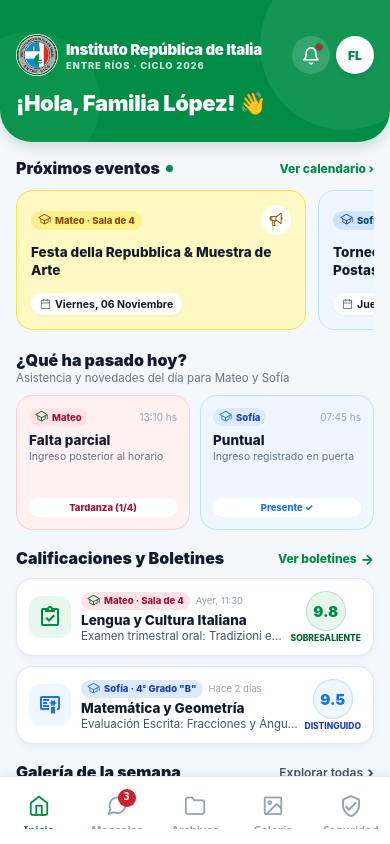
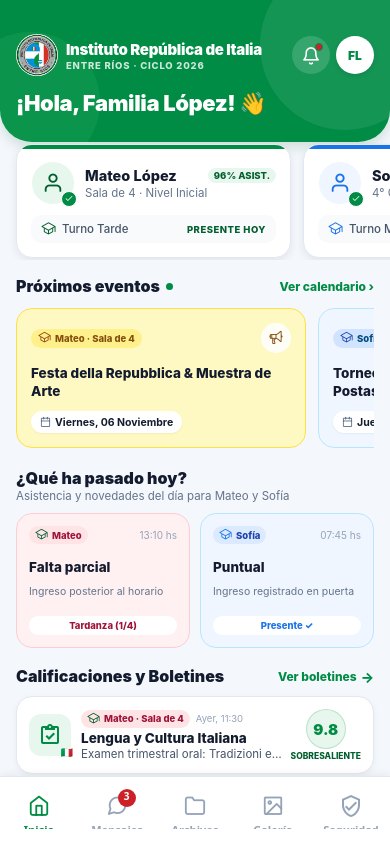
Before and after one commit to Swiftboat2/biliapp, a React Native app in the folder apps/mobile/: screen /Inicio in a window 390 px wide. Built offline with nearby package versions, Linux system fonts and the light colour scheme.

Commit message:
fix(mobile): rewrite broken HomeScreen JSX after icon migration

```diff
--- a/apps/mobile/src/screens/HomeScreen.tsx
+++ b/apps/mobile/src/screens/HomeScreen.tsx
@@ -9,17 +9,22 @@ import {
   useWindowDimensions,
 } from 'react-native';
 import { useSafeAreaInsets } from 'react-native-safe-area-context';
+import { useActiveStudent } from '../context/StudentContext';
 import { colors } from '../theme/colors';
 import { Icon } from '../components/Icon';
 
 export const HomeScreen: React.FC<{ navigation: any }> = ({ navigation }) => {
+  const { students, setActiveStudent } = useActiveStudent();
   const { width } = useWindowDimensions();
   const insets = useSafeAreaInsets();
 
-  // Dynamic responsive dimensions
   const isSmallScreen = width < 380;
   const topInsetPadding = Math.max(insets.top, 24) + 10;
   const eventCardWidth = Math.min(width * 0.78, 290);
+  const studentCardWidth = Math.min(width * 0.74, 275);
+
+  const mateo = students.find((s) => s.educationalLevel === 'INICIAL') || students[0];
+  const sofia = students.find((s) => s.educationalLevel === 'PRIMARIA') || students[1] || students[0];
 
   return (
     <ScrollView
@@ -29,11 +34,9 @@ export const HomeScreen: React.FC<{ navigation: any }> = ({ navigation }) => {
     >
       {/* 1. HERO BANNER INSTITUCIONAL VERDE (#008C45) */}
       <View style={[styles.heroHeader, { paddingTop: topInsetPadding }]}>
-        {/* Luces sutiles de fondo */}
         <View style={styles.heroCircleTopRight} />
         <View style={styles.heroCircleBottomLeft} />
 
-        {/* Cabecera Superior: Escudo + Título + Notificaciones y Avatar Familiar */}
         <View style={styles.heroTopRow}>
           <View style={styles.heroBrand}>
             <Image
@@ -53,7 +56,6 @@ export const HomeScreen: React.FC<{ navigation: any }> = ({ navigation }) => {
           </View>
 
           <View style={styles.heroActionsRow}>
-            {/* Botón Notificaciones con badge rojo */}
             <TouchableOpacity
               style={[styles.notifBtn, isSmallScreen && styles.actionBtnSmall]}
               activeOpacity={0.85}
@@ -63,14 +65,12 @@ export const HomeScreen: React.FC<{ navigation: any }> = ({ navigation }) => {
               <View style={styles.notifRedDot} />
             </TouchableOpacity>
 
-            {/* Avatar Familia López */}
             <View style={[styles.familyAvatar, isSmallScreen && styles.actionBtnSmall]}>
               <Text style={styles.familyAvatarText}>FL</Text>
             </View>
           </View>
         </View>
 
-        {/* Saludo Cálido */}
         <View style={styles.heroGreeting}>
           <Text style={[styles.heroHello, isSmallScreen && styles.heroHelloSmall]}>
             ¡Hola, Familia López! 👋
@@ -78,9 +78,93 @@ export const HomeScreen: React.FC<{ navigation: any }> = ({ navigation }) => {
         </View>
       </View>
 
-      {/* CONTENIDO DEL TABLERO UNIFICADO */}
+      {/* 2. TARJETAS DE ESTUDIANTES */}
+      <ScrollView
+        horizontal
+        showsHorizontalScrollIndicator={false}
+        contentContainerStyle={styles.studentsScrollContainer}
+        decelerationRate="fast"
+        snapToInterval={studentCardWidth + 12}
+      >
+        {/* Tarjeta Mateo */}
+        <TouchableOpacity
+          style={[styles.studentCard, { width: studentCardWidth }]}
+          activeOpacity={0.9}
+          onPress={() => { if (mateo) setActiveStudent(mateo); }}
+        >
+          <View style={styles.studentCardAccentGreen} />
+          <View style={styles.studentCardTopRow}>
+            <View style={styles.studentAvatarWrap}>
+              <View style={styles.studentAvatarCircleGreen}>
+                <Icon name="usuario" size={22} color="#005F2E" />
+              </View>
+              <View style={styles.checkBadge}>
+                <Icon name="check" size={9} color="#FFFFFF" />
+              </View>
+            </View>
+            <View style={styles.studentDetailsCol}>
+              <View style={styles.studentNameAndRateRow}>
+                <Text style={styles.studentNameText} numberOfLines={1}>Mateo López</Text>
+                <View style={styles.asistBadgeGreen}>
+                  <Text style={styles.asistBadgeTextGreen}>96% ASIST.</Text>
+                </View>
+              </View>
+              <Text style={styles.studentLevelText} numberOfLines={1}>
+                Sala de 4 · Nivel Inicial
+              </Text>
+            </View>
+          </View>
+          <View style={styles.studentStatusStrip}>
+            <View style={styles.studentStatusLeft}>
+              <Icon name="graduacion" size={13} color="#005F2E" />
+              <Text style={styles.statusShiftText}>Turno Tarde</Text>
+            </View>
+            <Text style={styles.statusPresentGreen}>PRESENTE HOY</Text>
+          </View>
+        </TouchableOpacity>
+
+        {/* Tarjeta Sofía */}
+        <TouchableOpacity
+          style={[styles.studentCard, { width: studentCardWidth }]}
+          activeOpacity={0.9}
+          onPress={() => { if (sofia) setActiveStudent(sofia); }}
+        >
+          <View style={styles.studentCardAccentCeleste} />
+          <View style={styles.studentCardTopRow}>
+            <View style={styles.studentAvatarWrap}>
+              <View style={styles.studentAvatarCircleCeleste}>
+                <Icon name="usuario" size={22} color="#1A73E8" />
+              </View>
+              <View style={styles.checkBadge}>
+                <Icon name="check" size={9} color="#FFFFFF" />
+              </View>
+            </View>
+            <View style={styles.studentDetailsCol}>
+              <View style={styles.studentNameAndRateRow}>
+                <Text style={styles.studentNameText} numberOfLines={1}>Sofía López</Text>
+                <View style={styles.asistBadgeCeleste}>
+                  <Text style={styles.asistBadgeTextCeleste}>98% ASIST.</Text>
+                </View>
+              </View>
+              <Text style={styles.studentLevelText} numberOfLines={1}>
+                4° Grado "B" · Primaria
+              </Text>
+            </View>
+          </View>
+          <View style={styles.studentStatusStrip}>
+            <View style={styles.studentStatusLeft}>
+              <Icon name="graduacion" size={13} color="#1A73E8" />
+              <Text style={styles.statusShiftText}>Turno Mañana</Text>
+            </View>
+            <Text style={styles.statusPresentGreen}>PRESENTE HOY</Text>
+          </View>
+        </TouchableOpacity>
+      </ScrollView>
+
+      {/* 3. CONTENIDO DEL TABLERO UNIFICADO */}
       <View style={styles.contentBody}>
-        {/* SECCIÓN 1: PRÓXIMOS EVENTOS (Distinguidos por hijo) */}
+
+        {/* SECCIÓN 1: PRÓXIMOS EVENTOS */}
         <View style={styles.sectionWrap}>
           <View style={styles.sectionHeaderRow}>
             <View style={styles.sectionTitleWithDot}>
@@ -99,9 +183,8 @@ export const HomeScreen: React.FC<{ navigation: any }> = ({ navigation }) => {
             decelerationRate="fast"
             snapToInterval={eventCardWidth + 12}
           >
-            {/* Evento 1: Para Mateo (Jardín) */}
+            {/* Evento 1: Mateo */}
             <View style={[styles.eventCardCelebration, { width: eventCardWidth }]}>
-              <View>
               <View style={styles.eventCardTopRow}>
                 <View style={[styles.eventChildBadgeMateo, { flexDirection: 'row', alignItems: 'center', gap: 4 }]}>
                   <Icon name="graduacion" size={11} color="#92400E" />
@@ -112,18 +195,16 @@ export const HomeScreen: React.FC<{ navigation: any }> = ({ navigation }) => {
                 </View>
               </View>
               <Text style={styles.eventCardTitle} numberOfLines={2}>
-                  Festa della Repubblica & Muestra de Arte
+                Festa della Repubblica &amp; Muestra de Arte
               </Text>
-              </View>
               <View style={[styles.eventDatePill, { flexDirection: 'row', alignItems: 'center', gap: 4 }]}>
                 <Icon name="calendario" size={11} color="#64748B" />
                 <Text style={styles.eventDateText}>Viernes, 06 Noviembre</Text>
               </View>
             </View>
 
-            {/* Evento 2: Para Sofía (Primaria) */}
+            {/* Evento 2: Sofía */}
             <View style={[styles.eventCardMeeting, { width: eventCardWidth }]}>
-              <View>
               <View style={styles.eventCardTopRow}>
                 <View style={[styles.eventChildBadgeSofia, { flexDirection: 'row', alignItems: 'center', gap: 4 }]}>
                   <Icon name="graduacion" size={11} color="#1E40AF" />
@@ -136,16 +217,14 @@ export const HomeScreen: React.FC<{ navigation: any }> = ({ navigation }) => {
               <Text style={styles.eventCardTitle} numberOfLines={2}>
                 Torneo Intercolegial de Atletismo y Postas
               </Text>
-              </View>
               <View style={[styles.eventDatePill, { flexDirection: 'row', alignItems: 'center', gap: 4 }]}>
                 <Icon name="calendario" size={11} color="#64748B" />
                 <Text style={styles.eventDateText}>Jueves, 12 Noviembre</Text>
               </View>
             </View>
 
-            {/* Evento 3: Toda la Familia */}
+            {/* Evento 3: Familia */}
             <View style={[styles.eventCardGeneral, { width: eventCardWidth }]}>
-              <View>
               <View style={styles.eventCardTopRow}>
                 <View style={[styles.eventChildBadgeFamily, { flexDirection: 'row', alignItems: 'center', gap: 4 }]}>
                   <Icon name="usuario" size={11} color="#065F46" />
@@ -158,7 +237,6 @@ export const HomeScreen: React.FC<{ navigation: any }> = ({ navigation }) => {
               <Text style={styles.eventCardTitle} numberOfLines={2}>
                 Reunión de Padres y Balance Pedagógico
               </Text>
-              </View>
               <View style={[styles.eventDatePill, { flexDirection: 'row', alignItems: 'center', gap: 4 }]}>
                 <Icon name="calendario" size={11} color="#64748B" />
                 <Text style={styles.eventDateText}>Martes, 17 Noviembre</Text>
@@ -167,7 +245,7 @@ export const HomeScreen: React.FC<{ navigation: any }> = ({ navigation }) => {
           </ScrollView>
         </View>
 
-        {/* SECCIÓN 2: "¿QUÉ HA PASADO HOY?" (Estado de ambos chicos con flexWrap) */}
+        {/* SECCIÓN 2: ¿QUÉ HA PASADO HOY? */}
         <View style={styles.sectionWrap}>
           <View>
             <Text style={styles.sectionTitle}>¿Qué ha pasado hoy?</Text>
@@ -175,11 +253,9 @@ export const HomeScreen: React.FC<{ navigation: any }> = ({ navigation }) => {
               Asistencia y novedades del día para Mateo y Sofía
             </Text>
           </View>
-
           <View style={styles.dualGrid}>
-            {/* Card Mateo: Tardanza */}
+            {/* Card Mateo */}
             <View style={styles.dualCardMateo}>
-              <View>
               <View style={styles.dualCardHeaderChild}>
                 <View style={[styles.kidTagMateo, { flexDirection: 'row', alignItems: 'center', gap: 4 }]}>
                   <Icon name="graduacion" size={11} color="#005F2E" />
@@ -191,7 +267,6 @@ export const HomeScreen: React.FC<{ navigation: any }> = ({ navigation }) => {
               <Text style={styles.dualCardSub} numberOfLines={2}>
                 Ingreso posterior al horario
               </Text>
-              </View>
               <View style={styles.dualBadgeContainer}>
                 <View style={styles.badgeTardanza}>
                   <Text style={styles.badgeTardanzaText}>Tardanza (1/4)</Text>
@@ -199,9 +274,8 @@ export const HomeScreen: React.FC<{ navigation: any }> = ({ navigation }) => {
               </View>
             </View>
 
-            {/* Card Sofía: Asistencia Completa */}
+            {/* Card Sofía */}
             <View style={styles.dualCardSofia}>
-              <View>
               <View style={styles.dualCardHeaderChild}>
                 <View style={[styles.kidTagSofia, { flexDirection: 'row', alignItems: 'center', gap: 4 }]}>
                   <Icon name="graduacion" size={11} color="#1A73E8" />
@@ -213,7 +287,6 @@ export const HomeScreen: React.FC<{ navigation: any }> = ({ navigation }) => {
               <Text style={styles.dualCardSub} numberOfLines={2}>
                 Ingreso registrado en puerta
               </Text>
-              </View>
               <View style={styles.dualBadgeContainer}>
                 <View style={styles.badgePresentePuntual}>
                   <Text style={styles.badgePresentePuntualText}>Presente ✓</Text>
@@ -223,7 +296,7 @@ export const HomeScreen: React.FC<{ navigation: any }> = ({ navigation }) => {
           </View>
         </View>
 
-        {/* SECCIÓN 3: CALIFICACIONES Y BOLETINES RECIENTES */}
+        {/* SECCIÓN 3: CALIFICACIONES Y BOLETINES */}
         <View style={styles.sectionWrap}>
           <View style={styles.sectionHeaderRow}>
             <Text style={styles.sectionTitle}>Calificaciones y Boletines</Text>
@@ -235,13 +308,13 @@ export const HomeScreen: React.FC<{ navigation: any }> = ({ navigation }) => {
               <Text style={styles.viewReportArrow}>→</Text>
             </TouchableOpacity>
           </View>
-
           <View style={styles.gradesStack}>
-            {/* Calificación Mateo: Lengua Italiana */}
+            {/* Mateo: Lengua Italiana */}
             <View style={styles.gradeCard}>
               <View style={styles.gradeLeft}>
                 <View style={styles.gradeIconBoxGreen}>
                   <Icon name="boletin" size={22} color={colors.primary} />
+                  <Text style={styles.gradeFlagEmoji}>🇮🇹</Text>
                 </View>
                 <View style={styles.gradeTextCol}>
                   <View style={styles.gradeChildTagRow}>
@@ -259,7 +332,6 @@ export const HomeScreen: React.FC<{ navigation: any }> = ({ navigation }) => {
                   </Text>
                 </View>
               </View>
-
               <View style={styles.gradeScoreBadgeCol}>
                 <View style={styles.gradeScoreCircleGreen}>
                   <Text style={styles.gradeScoreNum}>9.8</Text>
@@ -268,11 +340,12 @@ export const HomeScreen: React.FC<{ navigation: any }> = ({ navigation }) => {
               </View>
             </View>
 
-            {/* Calificación Sofía: Matemática */}
+            {/* Sofía: Matemática */}
             <View style={styles.gradeCard}>
               <View style={styles.gradeLeft}>
                 <View style={styles.gradeIconBoxBlue}>
                   <Icon name="certificado" size={22} color="#1A73E8" />
+                  <Text style={styles.gradeFlagEmoji}>🇦🇷</Text>
                 </View>
                 <View style={styles.gradeTextCol}>
                   <View style={styles.gradeChildTagRow}>
@@ -290,7 +363,6 @@ export const HomeScreen: React.FC<{ navigation: any }> = ({ navigation }) => {
                   </Text>
                 </View>
               </View>
-
               <View style={styles.gradeScoreBadgeCol}>
                 <View style={styles.gradeScoreCircleBlue}>
                   <Text style={styles.gradeScoreNumBlue}>9.5</Text>
@@ -313,7 +385,6 @@ export const HomeScreen: React.FC<{ navigation: any }> = ({ navigation }) => {
               <Text style={styles.galleryExploreArrow}>›</Text>
             </TouchableOpacity>
           </View>
-
           <View style={styles.galleryGrid}>
             {/* Album Mateo */}
             <TouchableOpacity
@@ -322,9 +393,10 @@ export const HomeScreen: React.FC<{ navigation: any }> = ({ navigation }) => {
               onPress={() => navigation.navigate('Galería')}
             >
               <View style={styles.galleryImageBoxArt}>
+                <Text style={styles.galleryPlaceholderEmoji}>🎨🖼️</Text>
                 <Icon name="galeria" size={28} color="rgba(0, 140, 69, 0.35)" />
                 <View style={[styles.galleryPhotoBadge, { flexDirection: 'row', alignItems: 'center', gap: 3 }]}>
-                  <Icon name="camara" size={10} color="#131B2E" />
+                  <Icon name="camara" size={10} color="#FFFFFF" />
                   <Text style={styles.galleryPhotoBadgeText}>18</Text>
                 </View>
                 <View style={[styles.galleryChildPill, { flexDirection: 'row', alignItems: 'center', gap: 3 }]}>
@@ -347,9 +419,10 @@ export const HomeScreen: React.FC<{ navigation: any }> = ({ navigation }) => {
               onPress={() => navigation.navigate('Galería')}
             >
               <View style={styles.galleryImageBoxGarden}>
+                <Text style={styles.galleryPlaceholderEmoji}>🌱🌻</Text>
                 <Icon name="galeria" size={28} color="rgba(26, 115, 232, 0.35)" />
                 <View style={[styles.galleryPhotoBadge, { flexDirection: 'row', alignItems: 'center', gap: 3 }]}>
-                  <Icon name="camara" size={10} color="#131B2E" />
+                  <Icon name="camara" size={10} color="#FFFFFF" />
                   <Text style={styles.galleryPhotoBadgeText}>24</Text>
                 </View>
                 <View style={[styles.galleryChildPill, { flexDirection: 'row', alignItems: 'center', gap: 3 }]}>
@@ -367,7 +440,7 @@ export const HomeScreen: React.FC<{ navigation: any }> = ({ navigation }) => {
           </View>
         </View>
 
-        {/* SECCIÓN 5: ACCESOS RÁPIDOS INSTITUCIONALES */}
+        {/* SECCIÓN 5: ACCESOS RÁPIDOS */}
         <View style={styles.quickAccessSection}>
           <TouchableOpacity
             style={styles.quickActionBtn}
@@ -404,7 +477,6 @@ export const HomeScreen: React.FC<{ navigation: any }> = ({ navigation }) => {
           </TouchableOpacity>
         </View>
 
-        {/* Espaciado de cortesía para el scroll */}
         <View style={{ height: 36 }} />
       </View>
     </ScrollView>
@@ -427,7 +499,7 @@ const styles = StyleSheet.create({
     position: 'relative',
     overflow: 'hidden',
     shadowColor: '#005F2E',
-                        shadowOffset: {width: 0, height: 6 },
+    shadowOffset: { width: 0, height: 6 },
     shadowOpacity: 0.15,
     shadowRadius: 12,
     elevation: 6,
@@ -536,7 +608,7 @@ const styles = StyleSheet.create({
     alignItems: 'center',
     justifyContent: 'center',
     shadowColor: '#000000',
-                        shadowOffset: {width: 0, height: 2 },
+    shadowOffset: { width: 0, height: 2 },
     shadowOpacity: 0.1,
     shadowRadius: 4,
     elevation: 2,
@@ -558,6 +630,178 @@ const styles = StyleSheet.create({
   },
   heroHelloSmall: {
     fontSize: 19,
+  },
+
+  /* 2. ESTUDIANTES A CARGO */
+  floatingStudentsSection: {
+    marginTop: -14,
+    zIndex: 20,
+  },
+  studentsHeaderRow: {
+    paddingHorizontal: 18,
+    marginBottom: 8,
+  },
+  studentsHeaderTitle: {
+    fontSize: 14,
+    fontWeight: '900',
+    color: '#131B2E',
+  },
+  studentsScrollContainer: {
+    paddingHorizontal: 16,
+    gap: 12,
+    paddingVertical: 2,
+  },
+  studentCard: {
+    backgroundColor: '#FFFFFF',
+    borderRadius: 16,
+    padding: 14,
+    borderWidth: 1,
+    borderColor: '#E2E8F0',
+    shadowColor: '#0F172A',
+    shadowOffset: { width: 0, height: 3 },
+    shadowOpacity: 0.08,
+    shadowRadius: 8,
+    elevation: 3,
+    position: 'relative',
+    overflow: 'hidden',
+    justifyContent: 'space-between',
+  },
+  studentCardAccentGreen: {
+    position: 'absolute',
+    top: 0,
+    left: 0,
+    right: 0,
+    height: 4,
+    backgroundColor: colors.primary,
+  },
+  studentCardAccentCeleste: {
+    position: 'absolute',
+    top: 0,
+    left: 0,
+    right: 0,
+    height: 4,
+    backgroundColor: '#1A73E8',
+  },
+  studentCardTopRow: {
+    flexDirection: 'row',
+    alignItems: 'center',
+    gap: 10,
+    marginTop: 2,
+  },
+  studentAvatarWrap: {
+    position: 'relative',
+  },
+  studentAvatarCircleGreen: {
+    width: 44,
+    height: 44,
+    borderRadius: 22,
+    backgroundColor: '#E8F7EE',
+    alignItems: 'center',
+    justifyContent: 'center',
+    borderWidth: 1.5,
+    borderColor: '#FFFFFF',
+  },
+  studentAvatarCircleCeleste: {
+    width: 44,
+    height: 44,
+    borderRadius: 22,
+    backgroundColor: '#EFF6FF',
+    alignItems: 'center',
+    justifyContent: 'center',
+    borderWidth: 1.5,
+    borderColor: '#FFFFFF',
+  },
+  studentAvatarEmoji: {
+    fontSize: 22,
+  },
+  checkBadge: {
+    position: 'absolute',
+    bottom: -2,
+    right: -2,
+    width: 16,
+    height: 16,
+    borderRadius: 8,
+    backgroundColor: colors.primary,
+    alignItems: 'center',
+    justifyContent: 'center',
+    borderWidth: 1.5,
+    borderColor: '#FFFFFF',
+  },
+  checkBadgeText: {
+    color: '#FFFFFF',
+    fontSize: 9,
+    fontWeight: '900',
+  },
+  studentDetailsCol: {
+    flex: 1,
+  },
+  studentNameAndRateRow: {
+    flexDirection: 'row',
+    alignItems: 'center',
+    justifyContent: 'space-between',
+    gap: 4,
+  },
+  studentNameText: {
+    fontSize: 14.5,
+    fontWeight: '800',
+    color: '#131B2E',
+    flexShrink: 1,
+  },
+  asistBadgeGreen: {
+    backgroundColor: '#E8F7EE',
+    paddingHorizontal: 6,
+    paddingVertical: 2,
+    borderRadius: 9999,
+  },
+  asistBadgeTextGreen: {
+    fontSize: 9.5,
+    fontWeight: '800',
+    color: '#005F2E',
+  },
+  asistBadgeCeleste: {
+    backgroundColor: '#EFF6FF',
+    paddingHorizontal: 6,
+    paddingVertical: 2,
+    borderRadius: 9999,
+  },
+  asistBadgeTextCeleste: {
+    fontSize: 9.5,
+    fontWeight: '800',
+    color: '#1A73E8',
+  },
+  studentLevelText: {
+    fontSize: 11.5,
+    color: '#64748B',
+    marginTop: 2,
+  },
+  studentStatusStrip: {
+    marginTop: 10,
+    backgroundColor: '#F8FAFC',
+    borderRadius: 10,
+    paddingHorizontal: 10,
+    paddingVertical: 6,
+    flexDirection: 'row',
+    alignItems: 'center',
+    justifyContent: 'space-between',
+  },
+  studentStatusLeft: {
+    flexDirection: 'row',
+    alignItems: 'center',
+    gap: 6,
+  },
+  statusShiftEmoji: {
+    fontSize: 12,
+  },
+  statusShiftText: {
+    fontSize: 11.5,
+    color: '#475569',
+    fontWeight: '500',
+  },
+  statusPresentGreen: {
+    fontSize: 9.5,
+    fontWeight: '800',
+    color: '#005F2E',
+    letterSpacing: 0.5,
   },
 
   /* 3. CONTENT BODY */
@@ -713,7 +957,7 @@ const styles = StyleSheet.create({
     alignSelf: 'flex-start',
     marginTop: 8,
     shadowColor: '#000000',
-                        shadowOffset: {width: 0, height: 1 },
+    shadowOffset: { width: 0, height: 1 },
     shadowOpacity: 0.05,
     shadowRadius: 2,
     elevation: 1,
@@ -851,7 +1095,7 @@ const styles = StyleSheet.create({
     borderWidth: 1,
     borderColor: '#E2E8F0',
     shadowColor: '#0F172A',
-                        shadowOffset: {width: 0, height: 2 },
+    shadowOffset: { width: 0, height: 2 },
     shadowOpacity: 0.05,
     shadowRadius: 6,
     elevation: 2,
@@ -986,7 +1230,7 @@ const styles = StyleSheet.create({
     borderWidth: 1,
     borderColor: '#E2E8F0',
     shadowColor: '#0F172A',
-                        shadowOffset: {width: 0, height: 2 },
+    shadowOffset: { width: 0, height: 2 },
     shadowOpacity: 0.05,
     shadowRadius: 4,
     elevation: 2,
@@ -1064,7 +1308,7 @@ const styles = StyleSheet.create({
     borderWidth: 1,
     borderColor: '#E2E8F0',
     shadowColor: '#0F172A',
-                        shadowOffset: {width: 0, height: 1 },
+    shadowOffset: { width: 0, height: 1 },
     shadowOpacity: 0.04,
     shadowRadius: 4,
     elevation: 1,
```
Lines whose indentation alone changed are shown as unchanged.
